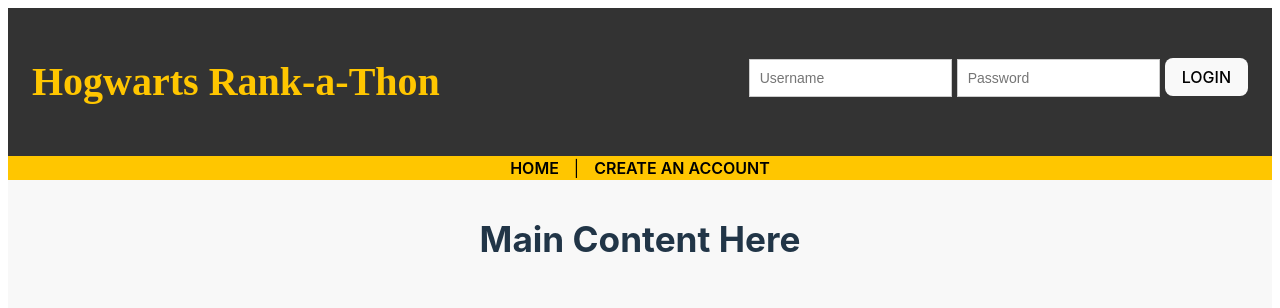
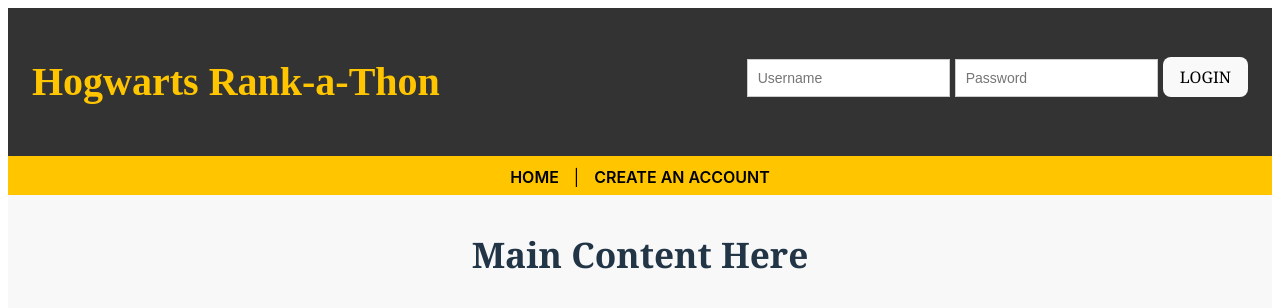
Before and after one commit to CoffeeCam/Capstone, a React (Vite) app: page / in a window 1280 px wide. Shown: the top 308 px of the page. Built offline with nearby package versions, Linux system fonts and the light colour scheme; a web font is replaced by a local one.

Commit message:
updated font css

```diff
--- a/src/client/index.css
+++ b/src/client/index.css
@@ -1,5 +1,5 @@
 :root {
-  font-family: Inter, system-ui, Avenir, Helvetica, Arial, sans-serif;
+  font-family: "Baskerville", "Georgia", "Times New Roman", serif;
   line-height: 1.5;
   font-weight: 400;
 
@@ -38,7 +38,9 @@
   align-items: center;
   background-color: #ffc600;
   color: #000000;
-
+  line-height: 2em;
+  padding: 5px 0px 2px 0px;
+  font-family: "Inter", "Avenir", "Helvetica", sans-serif;
 }
 
 .navlinks a {
```
